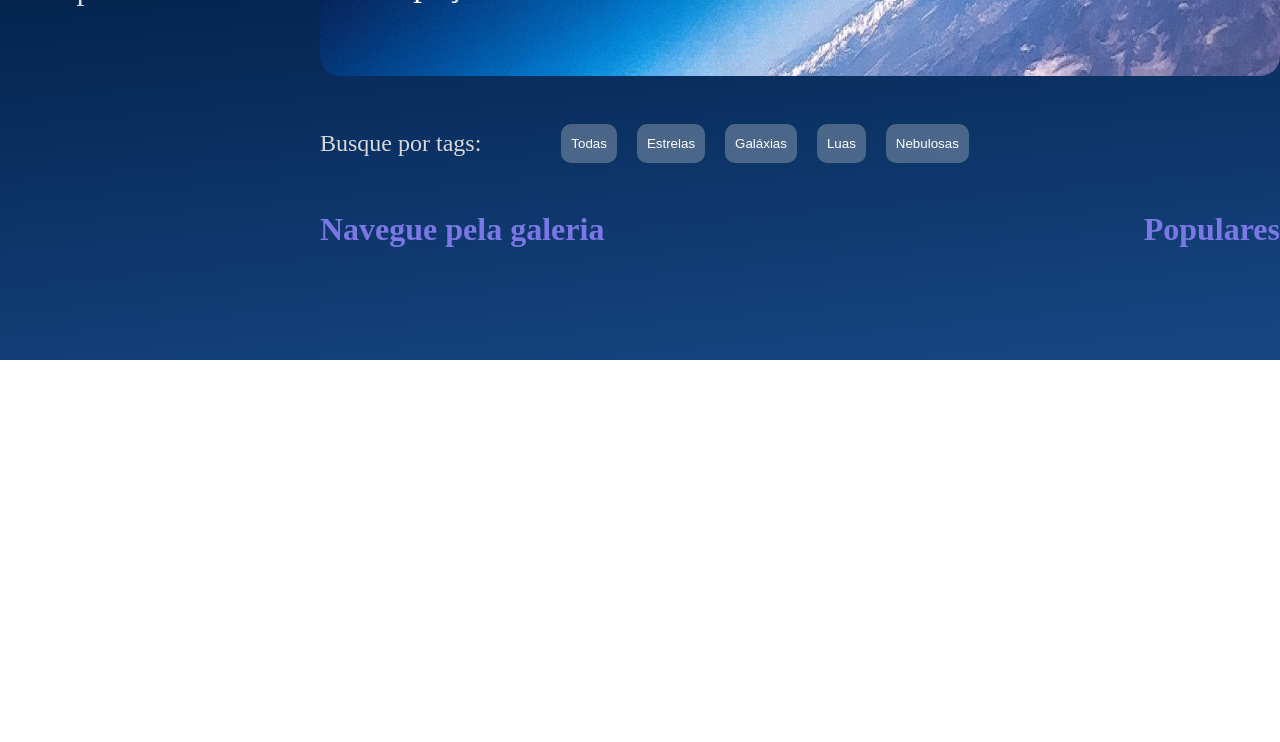
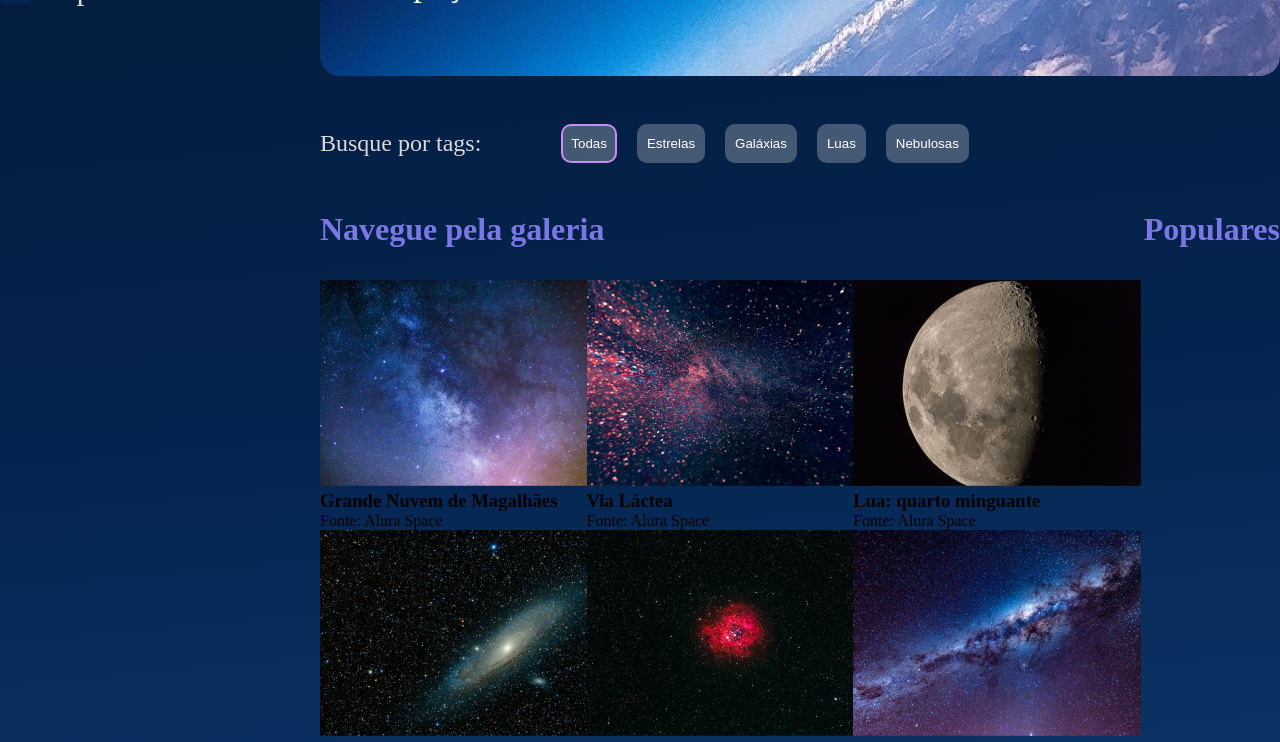
Before and after one commit to danielcoosta1/Space-app, a React (Vite) app: page / in a window 1280 px wide. Shown: the part 440-1182 px from the top of the page. Before the commit the page ends 800 px from the top, so only its background shows below. Built offline with nearby package versions, Linux system fonts and the light colour scheme.

Commit message:
Recebendo fotos por props do pai e mapeando na tela de acordo com o filtro da tag

```diff
--- a/src/components/Galeria/index.jsx
+++ b/src/components/Galeria/index.jsx
@@ -1,21 +1,44 @@
 import Tags from "./Tags";
 import Populares from "./Populares";
-import { GaleriaConteiner, SecaoFluida } from "./styles";
+import { GaleriaConteiner, SecaoFluida, GridFotos } from "./styles";
 import tags from "./Tags/tags.json";
 import { useState } from "react";
 
-const Galeria = () => {
-  const [tagSelecionada, setTagSelecionada] = useState(null);
+const Galeria = ({ fotos }) => {
+  const [tagSelecionada, setTagSelecionada] = useState(0);
+
   const handleClick = (tag) => {
     setTagSelecionada((prev) => (prev === tag.id ? null : tag.id));
   };
 
+  const fotosFiltradas = tagSelecionada
+    ? fotos.filter(foto => foto.tagId === tagSelecionada)
+    : fotos;
+
   return (
     <>
-      <Tags tags={tags} onClick={handleClick} tagSelecionada={tagSelecionada} />
+      <Tags
+        tags={tags}
+        onClick={handleClick}
+        tagSelecionada={tagSelecionada} />
       <GaleriaConteiner>
         <SecaoFluida>
           <h1>Navegue pela galeria</h1>
+          <GridFotos>
+            {fotosFiltradas.map((foto) => (
+              <div key={foto.id} className="card-foto">
+                <img
+                  src={foto.path}
+                  alt={foto.titulo}
+                  className="imagem-foto"
+                />
+                <div className="info-foto">
+                  <h3>{foto.titulo}</h3>
+                  <p>Fonte: {foto.fonte}</p>
+                </div>
+              </div>
+            ))}
+          </GridFotos>
         </SecaoFluida>
         <Populares />
       </GaleriaConteiner>
--- a/src/components/Galeria/styles.js
+++ b/src/components/Galeria/styles.js
@@ -7,6 +7,7 @@ const GaleriaConteiner = styled.section`
 
 const SecaoFluida = styled.div`
   flex-grow: 1;
+  width: 100%;
 
   h1 {
     font-size: 2rem;
@@ -14,4 +15,13 @@ const SecaoFluida = styled.div`
   }
 `;
 
-export { GaleriaConteiner, SecaoFluida };
+const GridFotos = styled.div`
+  max-width: 100%;
+  display: grid;
+  grid-template-columns: repeat(auto-fill, minmax(250px, 1fr));
+  padding: 2rem 0;
+
+
+`;
+
+export { GaleriaConteiner, SecaoFluida, GridFotos };
```
